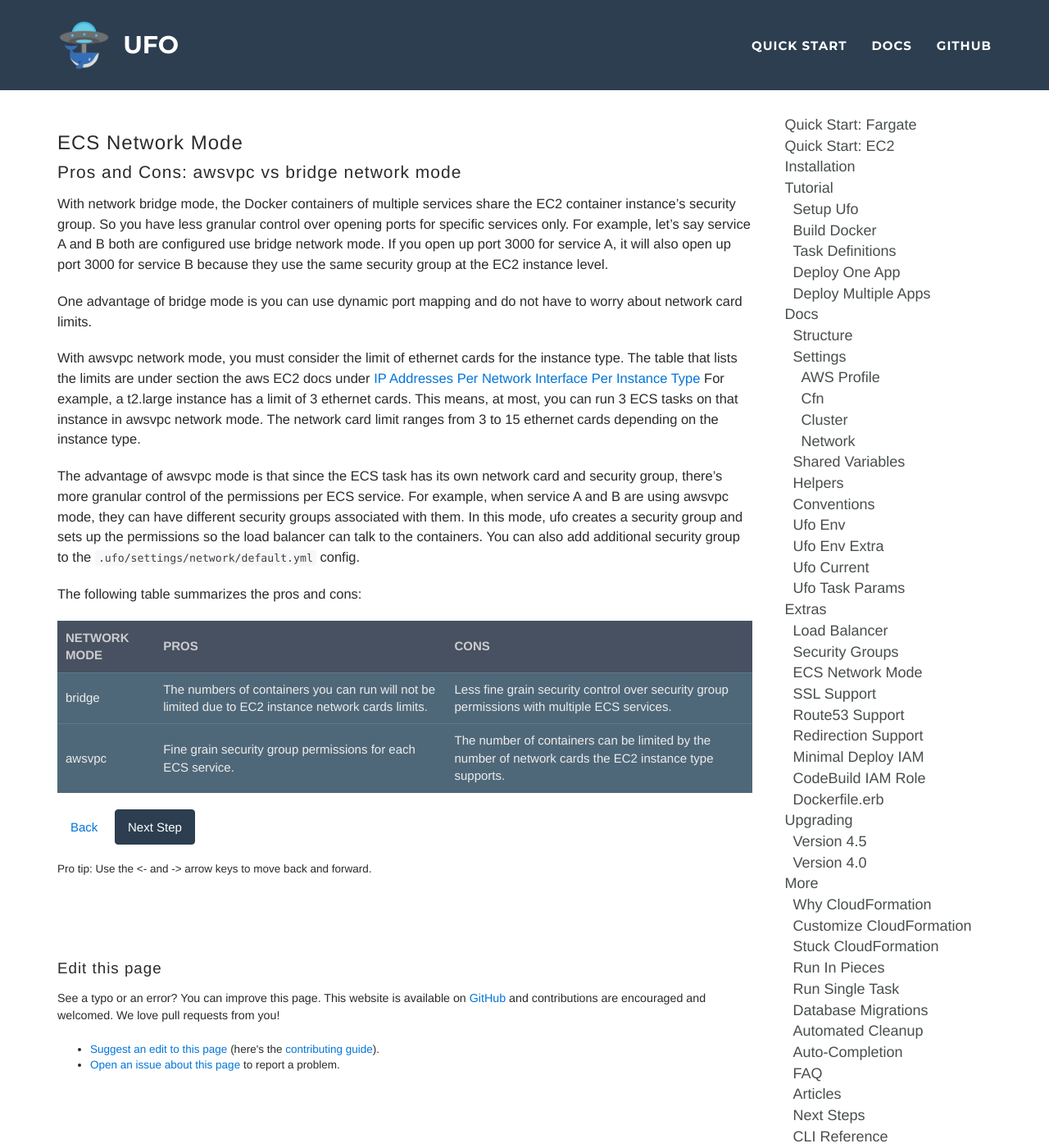
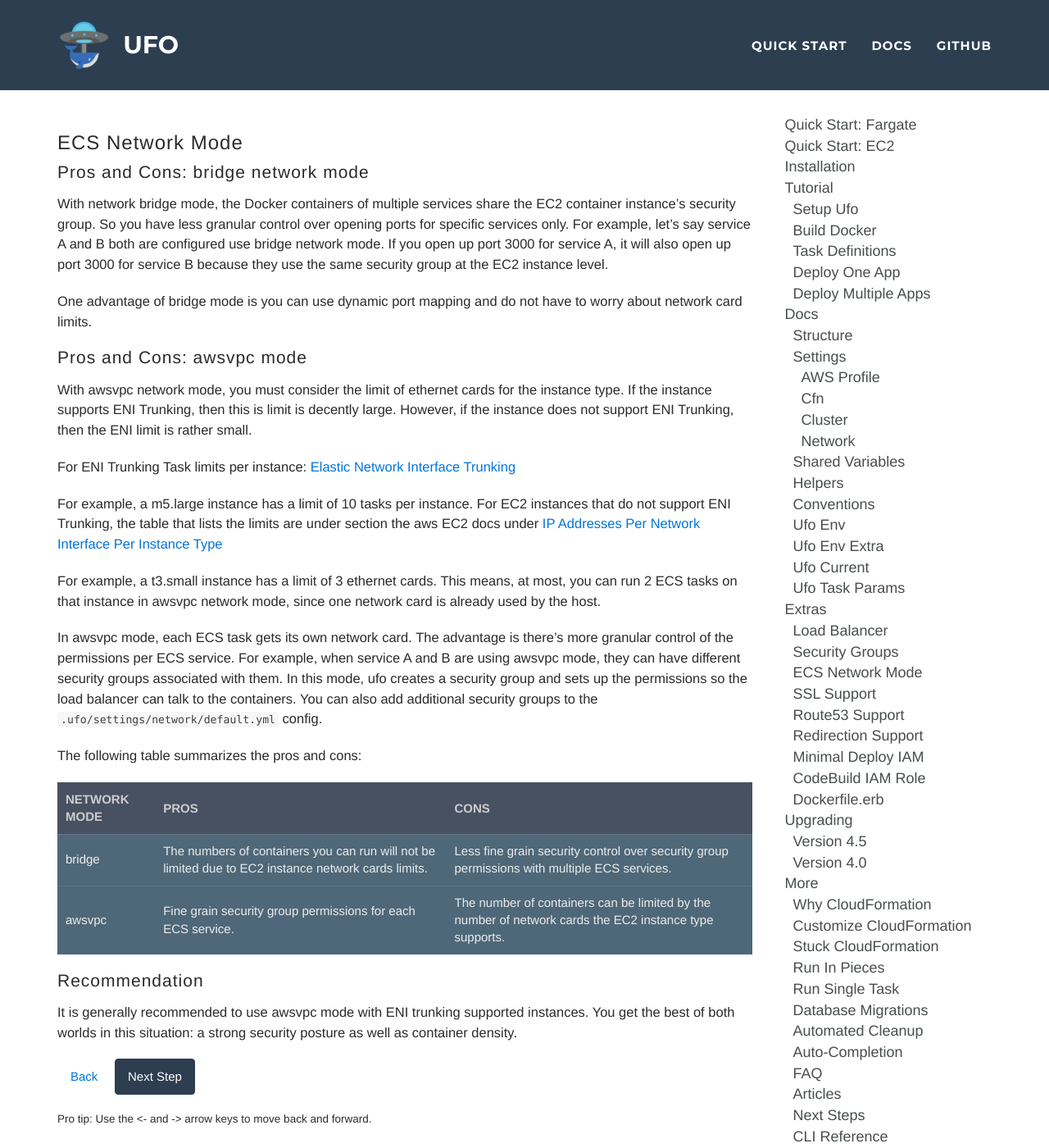
Before and after one commit to boltops-tools/ufo, a Jekyll site: the page built from docs/_docs/extras/ecs-network-mode.md, in a window 1280 px wide and 1400 px high. Shown: the whole window at 82% size. Built offline with Jekyll 4.4.1, drawn with Linux system fonts in a browser that asks for light colours.

Commit message:
update docs

```diff
--- a/docs/_docs/extras/ecs-network-mode.md
+++ b/docs/_docs/extras/ecs-network-mode.md
@@ -3,15 +3,25 @@ title: ECS Network Mode
 nav_order: 26
 ---
 
-## Pros and Cons: awsvpc vs bridge network mode
+## Pros and Cons: bridge network mode
 
 With network bridge mode, the Docker containers of multiple services share the EC2 container instance's security group. So you have less granular control over opening ports for specific services only. For example, let’s say service A and B both are configured use bridge network mode. If you open up port 3000 for service A, it will also open up port 3000 for service B because they use the same security group at the EC2 instance level.
 
 One advantage of bridge mode is you can use dynamic port mapping and do not have to worry about network card limits.
 
-With awsvpc network mode, you must consider the limit of ethernet cards for the instance type. The table that lists the limits are under section the aws EC2 docs under [IP Addresses Per Network Interface Per Instance Type](https://docs.aws.amazon.com/AWSEC2/latest/UserGuide/using-eni.html) For example, a t2.large instance has a limit of 3 ethernet cards. This means, at most, you can run 3 ECS tasks on that instance in awsvpc network mode.  The network card limit ranges from 3 to 15 ethernet cards depending on the instance type.
+## Pros and Cons: awsvpc mode
 
-The advantage of awsvpc mode is that since the ECS task has its own network card and security group, there’s more granular control of the permissions per ECS service. For example, when service A and B are using awsvpc mode, they can have different security groups associated with them. In this mode, ufo creates a security group and sets up the permissions so the load balancer can talk to the containers.  You can also add additional security group to the `.ufo/settings/network/default.yml` config.
+With awsvpc network mode, you must consider the limit of ethernet cards for the instance type. If the instance supports ENI Trunking, then this is limit is decently large. However, if the instance does not support ENI Trunking, then the ENI limit is rather small.
+
+For ENI Trunking Task limits per instance: [Elastic Network Interface Trunking](https://docs.aws.amazon.com/AmazonECS/latest/developerguide/container-instance-eni.html)
+
+For example, a m5.large instance has a limit of 10 tasks per instance.
+For EC2 instances that do not support ENI Trunking,
+the table that lists the limits are under section the aws EC2 docs under [IP Addresses Per Network Interface Per Instance Type](https://docs.aws.amazon.com/AWSEC2/latest/UserGuide/using-eni.html)
+
+For example, a t3.small instance has a limit of 3 ethernet cards. This means, at most, you can run 2 ECS tasks on that instance in awsvpc network mode, since one network card is already used by the host.
+
+In awsvpc mode, each ECS task gets its own network card. The advantage is there’s more granular control of the permissions per ECS service. For example, when service A and B are using awsvpc mode, they can have different security groups associated with them. In this mode, ufo creates a security group and sets up the permissions so the load balancer can talk to the containers.  You can also add additional security groups to the `.ufo/settings/network/default.yml` config.
 
 The following table summarizes the pros and cons:
 
@@ -20,4 +30,8 @@ Network mode | Pros | Cons
 bridge | The numbers of containers you can run will not be limited due to EC2 instance network cards limits. | Less fine grain security control over security group permissions with multiple ECS services.
 awsvpc | Fine grain security group permissions for each ECS service. | The number of containers can be limited by the number of network cards the EC2 instance type supports.
 
+## Recommendation
+
+It is generally recommended to use awsvpc mode with ENI trunking supported instances. You get the best of both worlds in this situation: a strong security posture as well as container density.
+
 {% include prev_next.md %}
```
Also changed, not shown: docs/_docs/ufo-env-extra.md (+2 -0 lines).
